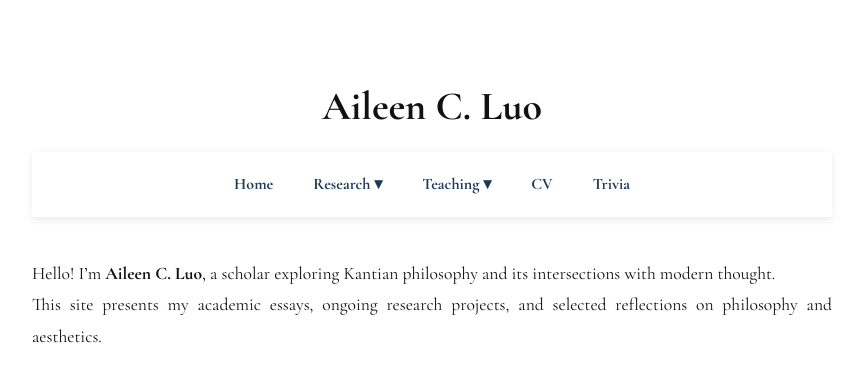
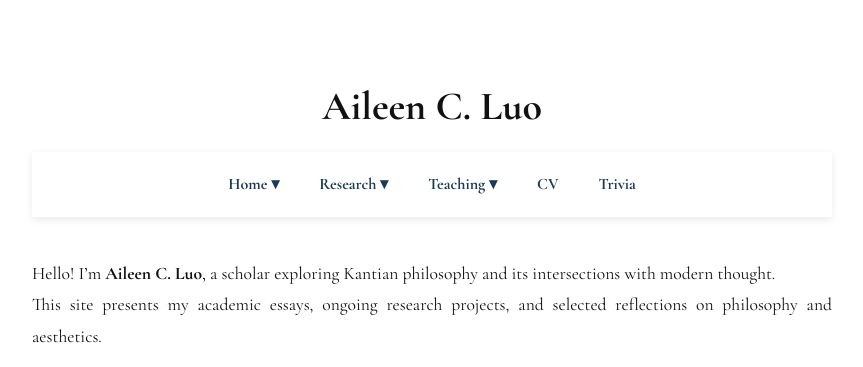
Before and after one commit to aileencluo/aileencluo.github.io, a Jekyll site: the page built from index.md, in a window 1280 px wide. Shown: the top 367 px of the page, without its empty margins (208-1071 px from the left). Built offline with Jekyll 4.4.1, drawn with Linux system fonts in a browser that asks for light colours.

Commit message:
Update default.html

```diff
--- a/_layouts/default.html
+++ b/_layouts/default.html
@@ -17,8 +17,14 @@
        Navigation (Sticky + Glass Style)
        ========================= -->
   <nav class="navbar">
-    <!-- 首页 -->
-    <a href="{{ '/' | relative_url }}">Home</a>
+    <!-- Home 下拉菜单 -->
+  <div class="dropdown">
+    <a href="{{ '/' | relative_url }}" class="dropbtn">Home ▾</a>
+    <div class="dropdown-content">
+      <a href="{{ '/#about' | relative_url }}">About</a>
+      <a href="{{ '/#contact' | relative_url }}">Contact</a>
+    </div>
+  </div>
 
     <!-- Research 下拉菜单 -->
     <div class="dropdown">
```
